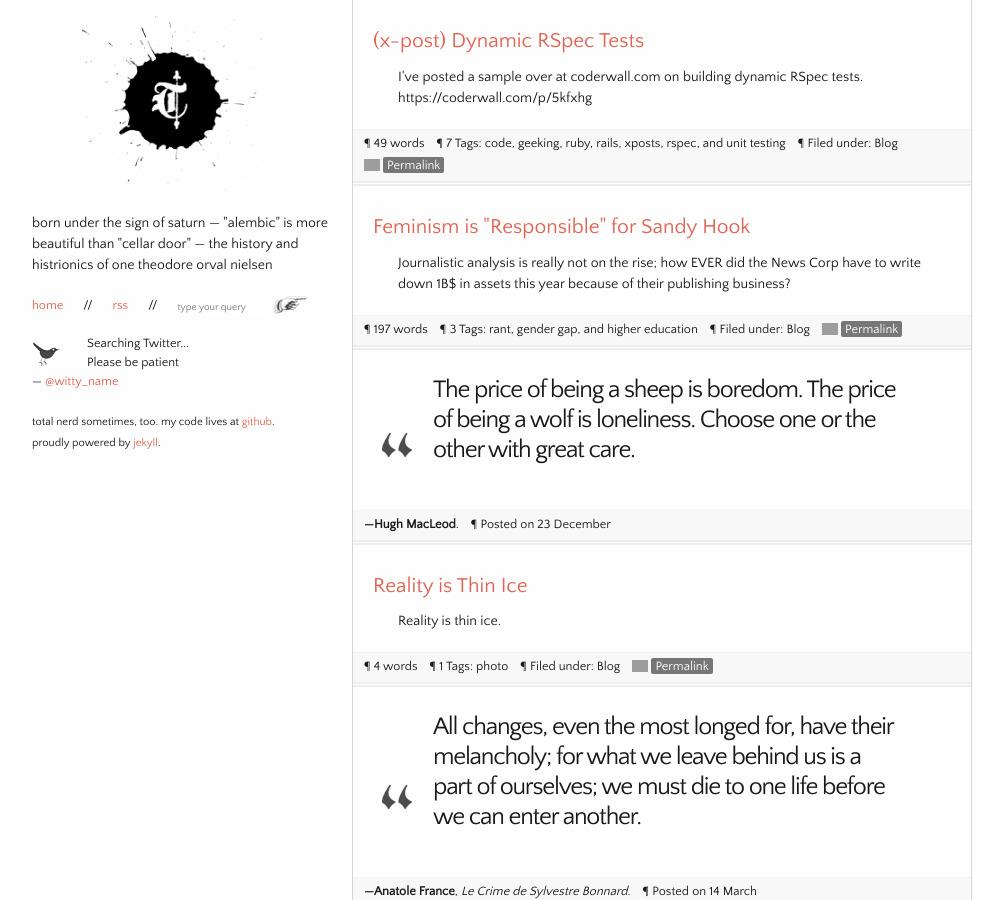
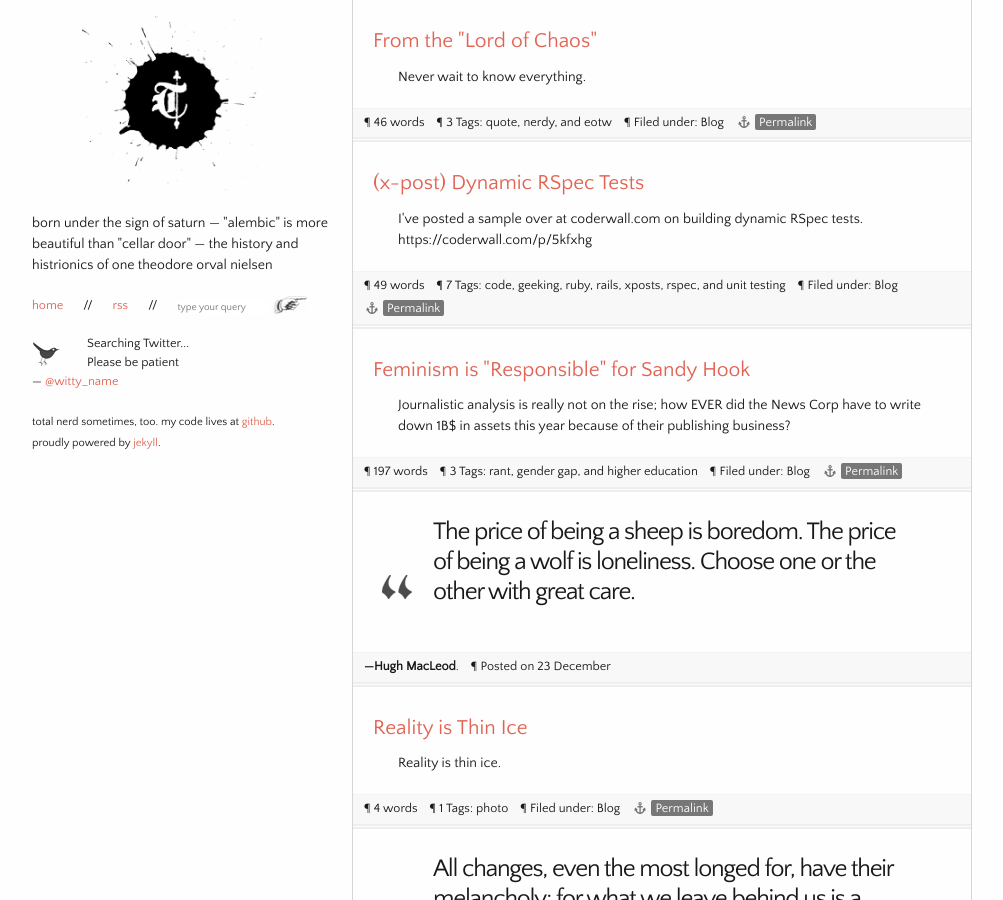
Before and after one commit to nielsen/nielsen.github.com, a Jekyll site: the page built from index.html, in a window 1280 px wide and 900 px high. Shown: the whole window, without its empty margins (148-1151 px from the left). Built offline with Jekyll 4.4.1, drawn with Linux system fonts in a browser that asks for light colours; nearby versions of some CDN libraries; Markdown is read by kramdown in place of the engine named in the settings; comment, search, counter and statistics services are not loaded; grey boxes are pictures that could not be loaded.

Commit message:
Lord of Chaos quote

```diff
--- a/_config.yml
+++ b/_config.yml
@@ -1,3 +1,2 @@
-auto:        true
-server_port: 4567
+port: 4567
 markdown:    rdiscount
--- /dev/null
+++ b/_posts/2013-05-01-from-the-lord-of-chaos.markdown
@@ -0,0 +1,14 @@
+---
+title: From the "Lord of Chaos"
+layout: post
+type: blog
+tags:
+ - quote
+ - nerdy
+ - eotw
+summary: Never wait to know everything.
+---
+
+> Never make a plan without knowing as much as you can of the enemy. Never be afraid to change your plans when you receive new information. Never believe you know everything. And never wait to know everything.
+
+&mdash; _The Lord of Chaos_, Robert Jordan
--- a/_posts/2012-12-14-i-m-sorry-for-using-mvp.markdown
+++ b/_posts/2013-05-15-i-m-sorry-for-using-mvp.markdown
@@ -7,7 +7,7 @@ tags:
   - mvp
   - lean startup
   - lean
-summary: Fat MVPs are the devil.
+summary: Fat MVPs are the devil. But it's the devil we know.
 type: blog
 draft: true
 ---
--- a/index.html
+++ b/index.html
@@ -19,7 +19,7 @@ title: notes on camp
     		  <div><span class="para">&para;</span> {{ post.tags.size }} Tags: {{ post.tags | array_to_sentence_string }}</div>
     		{% endunless %}
     		<div><span class="para">&para;</span> Filed under: {{ post.type | capitalize}} </div>
-    		<div><img src="https://d1yg14i6wd46hx.cloudfront.net/cargo/icons/anchor_gray-b33d1894c006a59fa9d56c42c8fd4880.svg" class="anchor" alt="Svbtle Permalink"> <a href="{{ post.url }}">Permalink</a></div>
+    		<div><img src="/static/img/anchor.svg" class="anchor" alt="Svbtle Permalink"> <a href="{{ post.url }}">Permalink</a></div>
     	</div>
 
 
```
Also changed, not shown: 1 other file.
